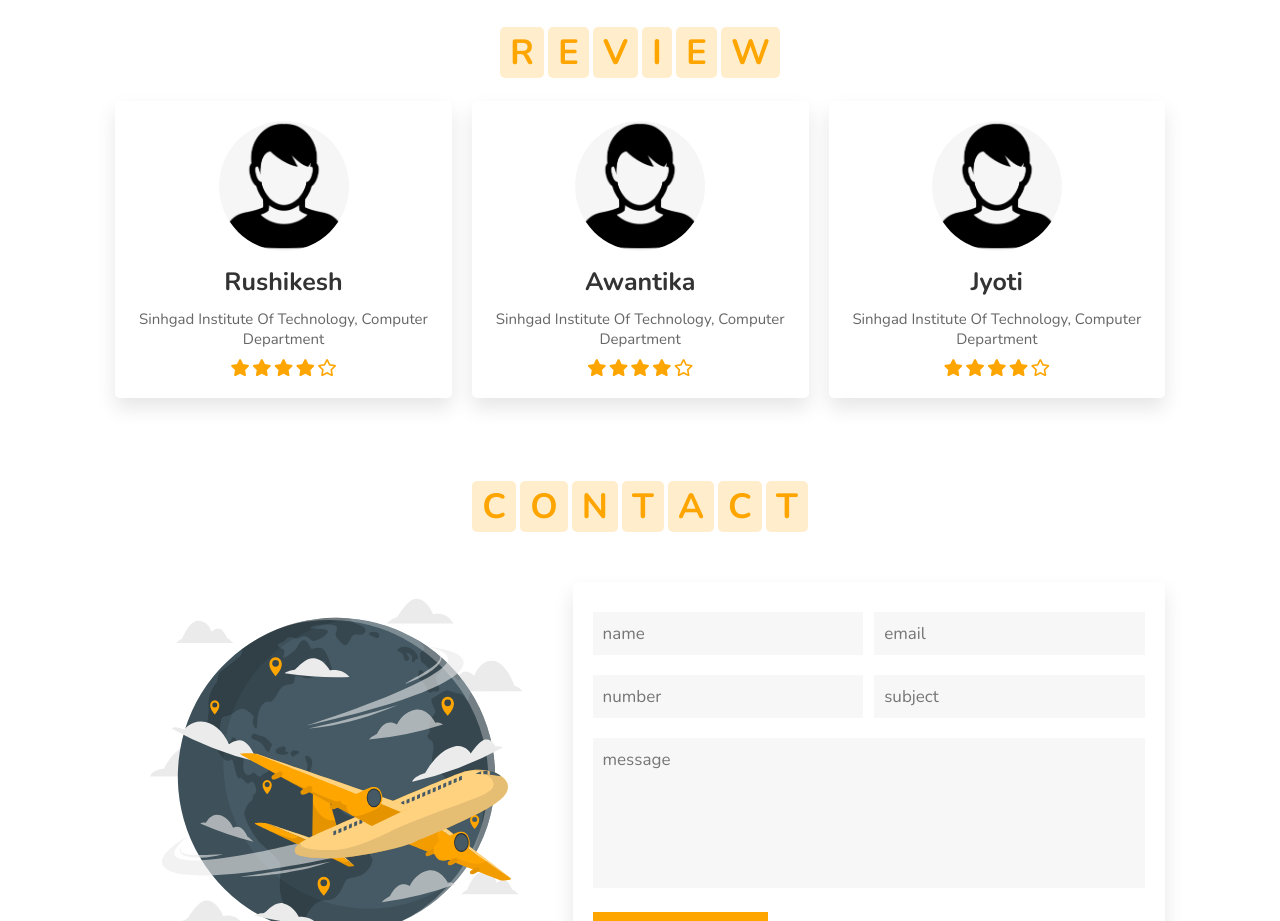
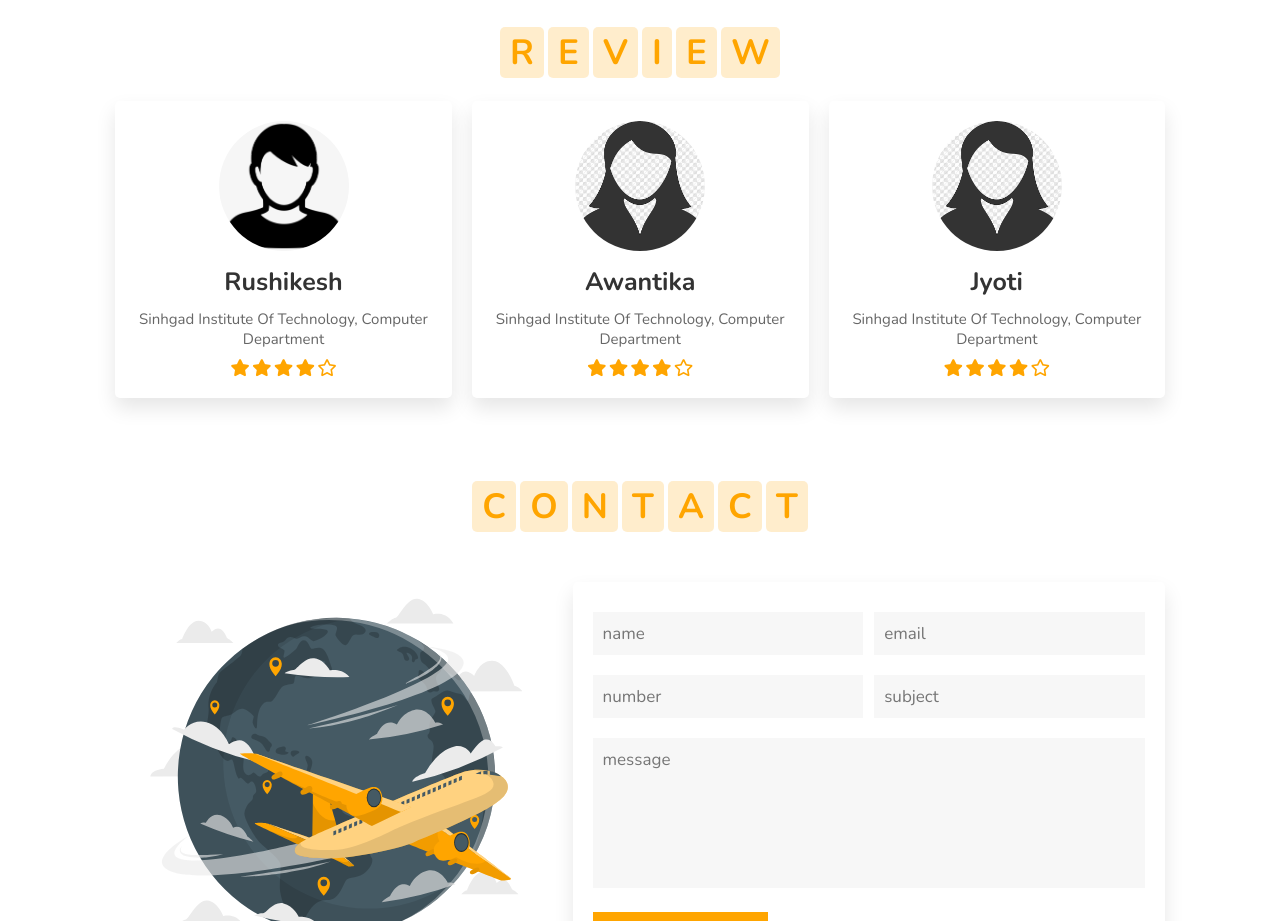
Before and after one commit to Rushikesh-01/Tours_and_Travel.github.io, a plain HTML site: page index.html in a window 1280 px wide. Shown: the part 4160-5081 px from the top of the page. Drawn offline with nearby package versions, Linux system fonts and the light colour scheme.

Commit message:
index.html

```diff
--- a/index.html
+++ b/index.html
@@ -447,7 +447,7 @@
             </div>
             <div class="swiper-slide">
                 <div class="box">
-                    <img src="images/pic5.png" alt="">
+                    <img src="images/Female Logo.png" alt="">
                     <h3>Awantika</h3>
                     <p>Sinhgad Institute of Technology,
 		Computer Department</p>
@@ -462,7 +462,7 @@
             </div>
             <div class="swiper-slide">
                 <div class="box">
-                    <img src="images/pic5.png" alt="">
+                    <img src="images/Female Logo.png" alt="">
                     <h3>Jyoti</h3>
                     <p>Sinhgad Institute of Technology,
 		Computer Department</p>
```
